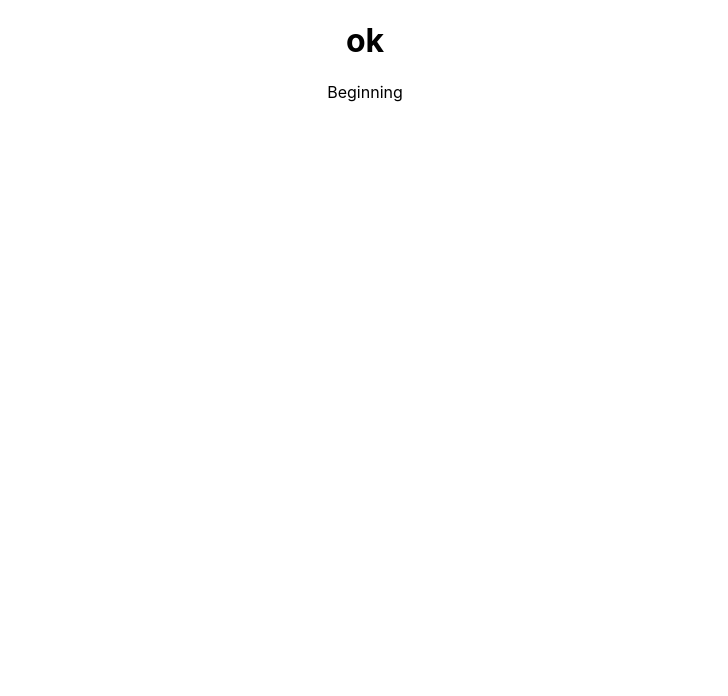
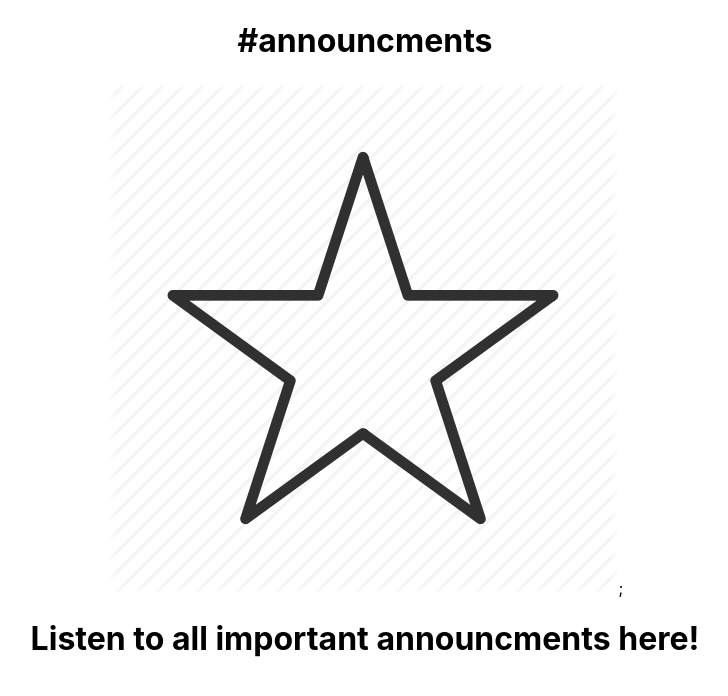
Before and after one commit to sathesbitmaker/mock-slack, a React (Create React App) app: page / in a window 1280 px wide. Shown: the top 696 px of the page, without its empty margins (275-1003 px from the left). Built offline with nearby package versions, Linux system fonts and the light colour scheme.

Commit message:
GettingStarted

```diff
--- a/src/App.js
+++ b/src/App.js
@@ -1,13 +1,13 @@
 import React from 'react';
 import logo from './logo.svg';
+import Topbar from './Topbar.js';
 import Sidebar from './Sidebar.js';
 import './App.css';
 
 function App() {
   return (
     <div className="App">
-      <h1> ok </h1>
-      <Sidebar />
+      <Topbar/>
     </div>
   );
 }
--- a/src/Sidebar.js
+++ b/src/Sidebar.js
@@ -3,7 +3,10 @@
 const Sidebar = () => {
   return(
     <div>
-    <p> Beginning </p>
+    <h1> Mock Slack </h1>
+    <h1> Threads </h1>
+    <h1> Channels </h1>
+    <h1> Direct Messages </h1>
     </div>
   );
 }
--- a/src/Topbar.js
+++ b/src/Topbar.js
@@ -1,9 +1,12 @@
 import React from 'react';
+import Star from './star.png';
 
 const Topbar = () => {
   return(
     <div>
-    <p> Beginning </p>
+    <h1> #announcments </h1>
+    <img src={Star} alt="Star" />;
+    <h1> Listen to all important announcments here! </h1>
     </div>
   );
 }
```
Also changed, not shown: src/star.png (added).
